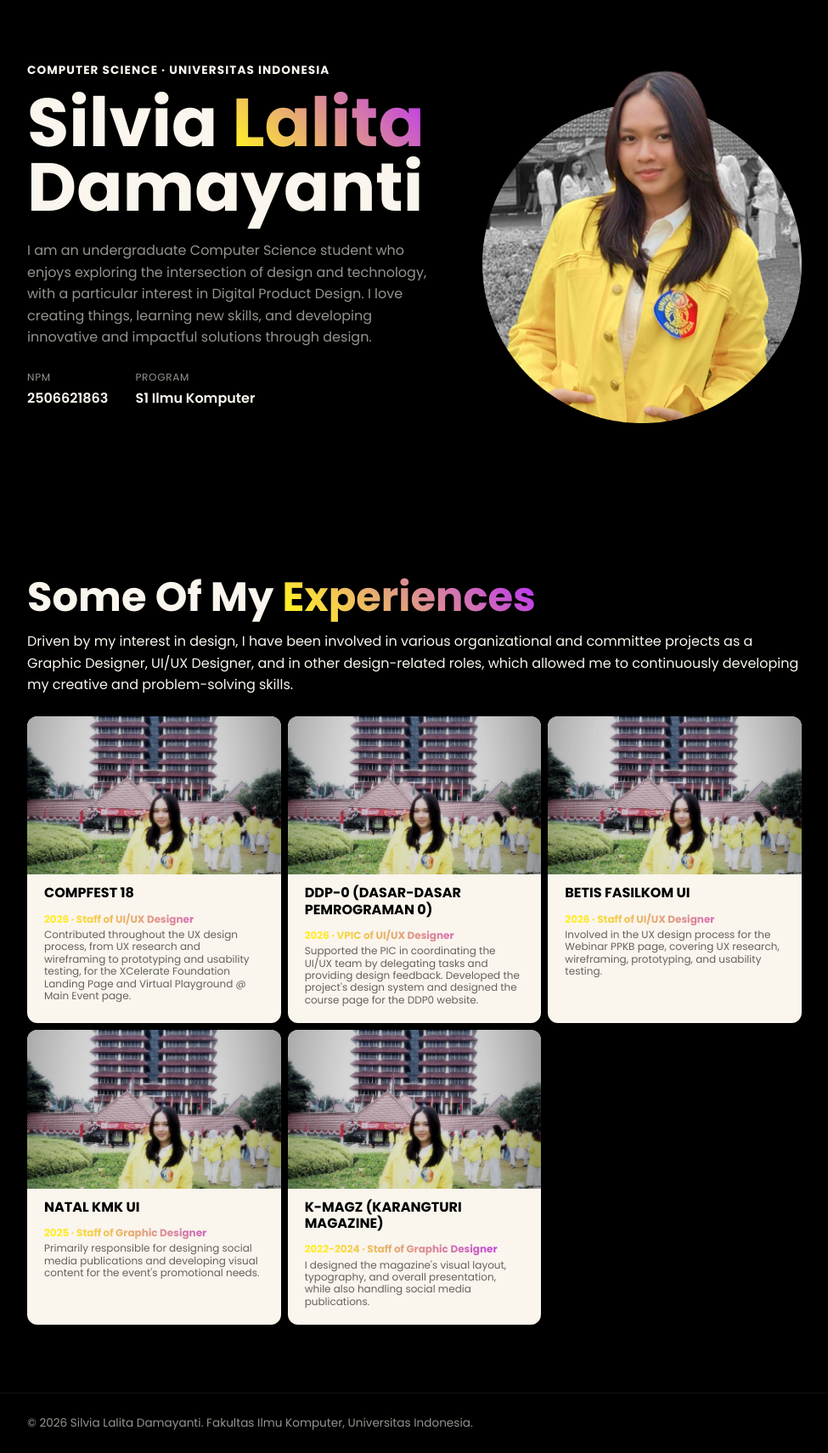
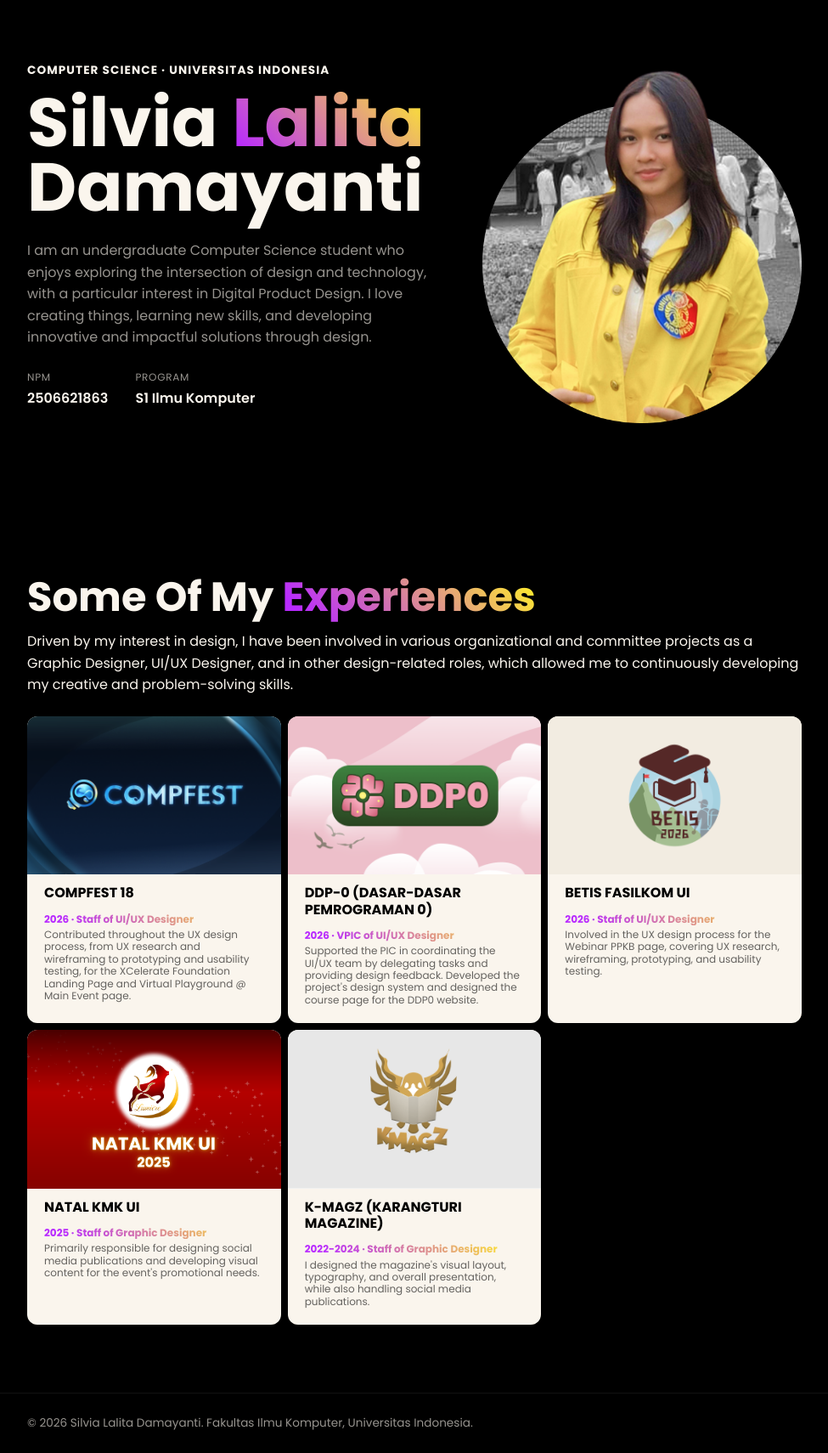
Before and after one commit to silvialalita/myportofolio, a Django app: page / in a window 1280 px wide. Shown: the part 74-1784 px from the top of the page at 85% size, without its empty margins (152-1127 px from the left). Run offline with Django 5.2, Linux system fonts and the light colour scheme; some libraries are stand-ins or nearby versions.

Commit message:
docs(experiences): replace placeholder images with actual assets

```diff
--- a/static/css/style.css
+++ b/static/css/style.css
@@ -12,9 +12,9 @@
     --accent-dark: #b82aff;
     --line: #1f1f1f;
     --gradient-primary: linear-gradient(
-        45deg,
-        var(--accent) 10%,
-        var(--accent-dark) 100%
+        225deg,
+        var(--accent) 5%,
+        var(--accent-dark) 90%
     );
     --radius: 4px;
 }
--- a/templates/index.html
+++ b/templates/index.html
@@ -87,7 +87,7 @@
                 <div class="experience-list">
                     <div class="experience-card">
                         <img
-                            src="/static/img/avatar_lita.jpg"
+                            src="/static/img/expr_cf18.png"
                             alt="COMPFEST 18"
                             class="experience-image"
                         >
@@ -104,7 +104,7 @@
 
                     <div class="experience-card">
                         <img
-                            src="/static/img/avatar_lita.jpg"
+                            src="/static/img/expr_ddp0.png"
                             alt="Dasar-dasar Pemrograman 0"
                             class="experience-image"
                         >
@@ -121,7 +121,7 @@
 
                     <div class="experience-card">
                         <img
-                            src="/static/img/avatar_lita.jpg"
+                            src="/static/img/expr_betis.png"
                             alt="Bimbingan Belajar Gratis (BETIS) Fasilkom UI"
                             class="experience-image"
                         >
@@ -138,7 +138,7 @@
 
                     <div class="experience-card">
                         <img
-                            src="/static/img/avatar_lita.jpg"
+                            src="/static/img/expr_natal.png"
                             alt="Perayaan Natal KMK UI 2025"
                             class="experience-image"
                         >
@@ -155,7 +155,7 @@
 
                     <div class="experience-card">
                         <img
-                            src="/static/img/avatar_lita.jpg"
+                            src="/static/img/expr_kmagz.png"
                             alt="Karangturi School Magazine (K-MAGZ)"
                             class="experience-image"
                         >
```
Also changed, not shown: static/img/expr_betis.png (added), static/img/expr_cf18.png (added), static/img/expr_ddp0.png (added), static/img/expr_kmagz.png (added), static/img/expr_natal.png (added).
